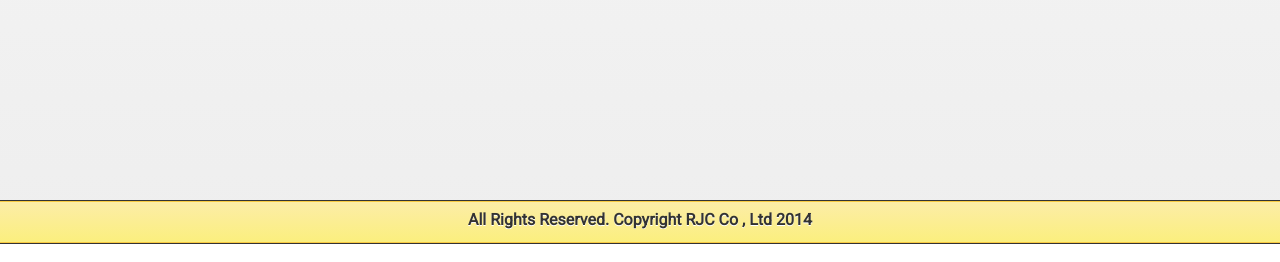
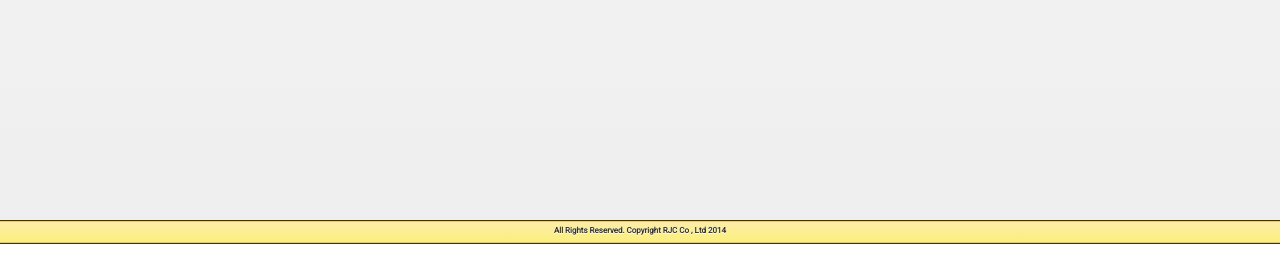
Before and after one commit to rjc-s-oono/feedknot, a Django app: template src/templates/feedknot/feed.html in a window 1280 px wide. Shown: the part 556-818 px from the top of the page. Run offline with Django 3.2, Linux system fonts and the light colour scheme; the template is opened without the code that fills it, so the values that code supplies are empty; some libraries are stand-ins or nearby versions.

Commit message:
#4626  サイズ変更

```diff
--- /dev/null
+++ b/src/media/css/custom.css
@@ -0,0 +1,25 @@
+/*--フッタータイトルのみ--*/
+.ui-footer .ui-title{
+    font-size:0.5em;
+}
+
+
+/*---表示文字数を増やす（全文字表示---
+(ヘッダー,フッター,ボタン,リスト見出し,リンクリスト,リスト詳細部分)---*/
+.ui-header .ui-title,
+.ui-footer .ui-title,
+.ui-btn-inner,
+.ui-li-heading,
+.ui-li .ui-btn-text a.ui-link-inherit,
+.ui-li-desc
+{
+    overflow: visible;
+    white-space: normal;
+}
+
+/* ヘッダータイトルの外側余白なし*/
+.ui-header .ui-title
+{
+    margin-left:25%;
+    margin-right:25%;
+}
--- a/src/templates/base.html
+++ b/src/templates/base.html
@@ -2,11 +2,12 @@
 <html xmlns="http://www.w3.org/1999/xhtml" xml:lang="ja" lang="ja">
 <head>
     <meta http-equiv="Content-Type" content="text/html; charset=UTF-8">
-    <meta name="viewport" content="width=320">
+    <meta name="viewport" content="width=device-width, initial-scale=1">
     <title>feedknot{% block title %}{% endblock %}</title>
     <link rel="stylesheet" href="/media/css/style.css?{{ QUERY_STRING }}" type="text/css"  >
     <link rel="stylesheet" href="/media/css/jquery/jquery.mobile-1.2.1.min.css" />
     <link href='http://fonts.googleapis.com/css?family=Roboto' rel='stylesheet' type='text/css'>
+    <link rel="stylesheet" href="/media/css/custom.css" />
     <meta name="viewport" content="width=device-width, height=device-height, initial-scale=1.0, minimum-scale=1.0, maximum-scale=1.0, user-scalable=no">
 
     {% block include_css %}{% endblock %}
@@ -21,11 +22,15 @@
         var logger = $(window).logging({requestUrl: "{% url 'common_write_logging' %}",debug:{% if DEBUG_MODE %}true{% else %}false{% endif %}});
     //-->
     </script>
+
+
     {% block include_js %}{% endblock %}
     <script src="/media/js/jquery.mobile-1.2.1.min.js"></script>
 </head>
 
 <body>
+
+
     <div id="container">
 
         <div id="contents">
--- a/src/templates/footer.html
+++ b/src/templates/footer.html
@@ -1,8 +1,6 @@
 {% comment %} == 会社ロゴ  ========== {% endcomment %}
 <div data-role="footer" data-theme="e">
 <h3>
-    <span class="rogo">
         All Rights Reserved. Copyright RJC Co , Ltd {% now "Y" %}
-    </span>
 </h3>
 </div> <!-- footer -->
```
